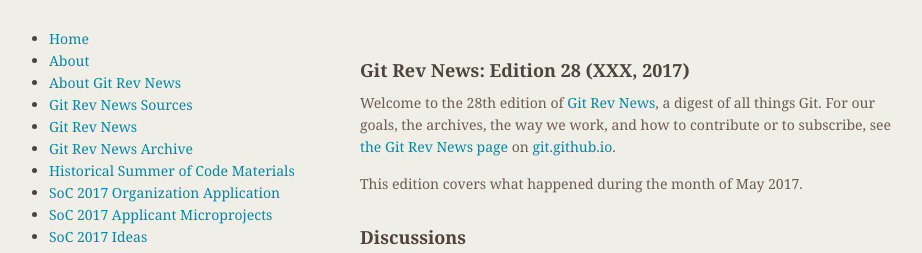
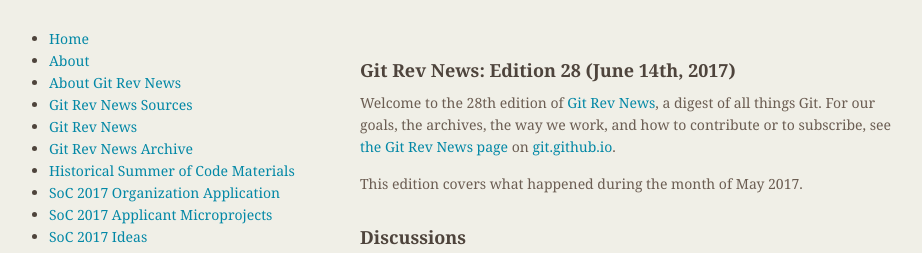
Before and after one commit to git/git.github.io, a Jekyll site: the page built from rev_news/drafts/edition-28.md, in a window 1280 px wide. Shown: the top 253 px of the page, without its empty margins (174-1096 px from the left). Built offline with Jekyll 4.4.1, drawn with Linux system fonts in a browser that asks for light colours.

Commit message:
rn-28: set publication date to Wednesday June 14th

```diff
--- a/rev_news/drafts/edition-28.md
+++ b/rev_news/drafts/edition-28.md
@@ -1,5 +1,5 @@
 ---
-title: Git Rev News Edition 28 (XXX, 2017)
+title: Git Rev News Edition 28 (June 14th, 2017)
 layout: default
 date: 2017-06-14 12:06:51 +0100
 author: chriscool
@@ -7,7 +7,7 @@
 navbar: false
 ---
 
-## Git Rev News: Edition 28 (XXX, 2017)
+## Git Rev News: Edition 28 (June 14th, 2017)
 
 Welcome to the 28th edition of [Git Rev News](https://git.github.io/rev_news/rev_news/),
 a digest of all things Git. For our goals, the archives, the way we work, and how to contribute or to
```
